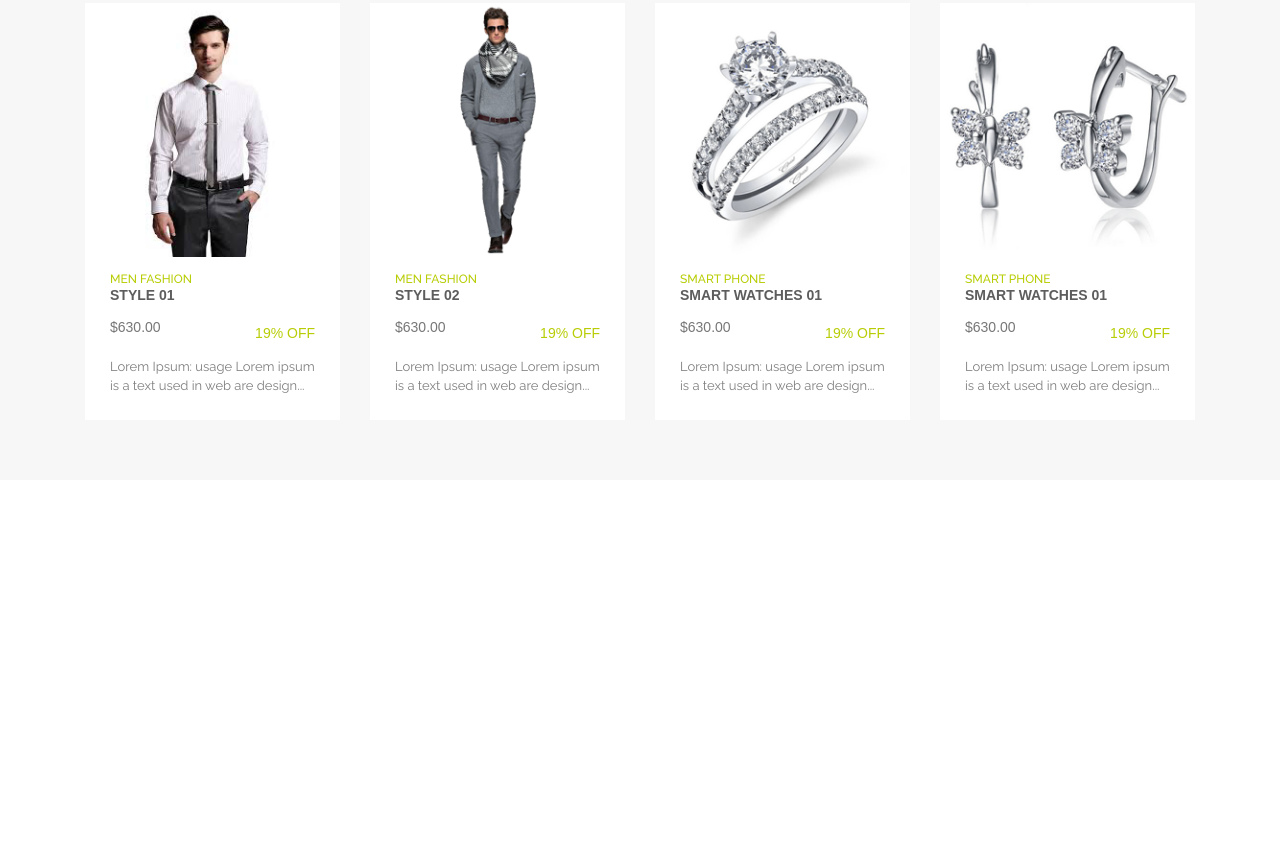
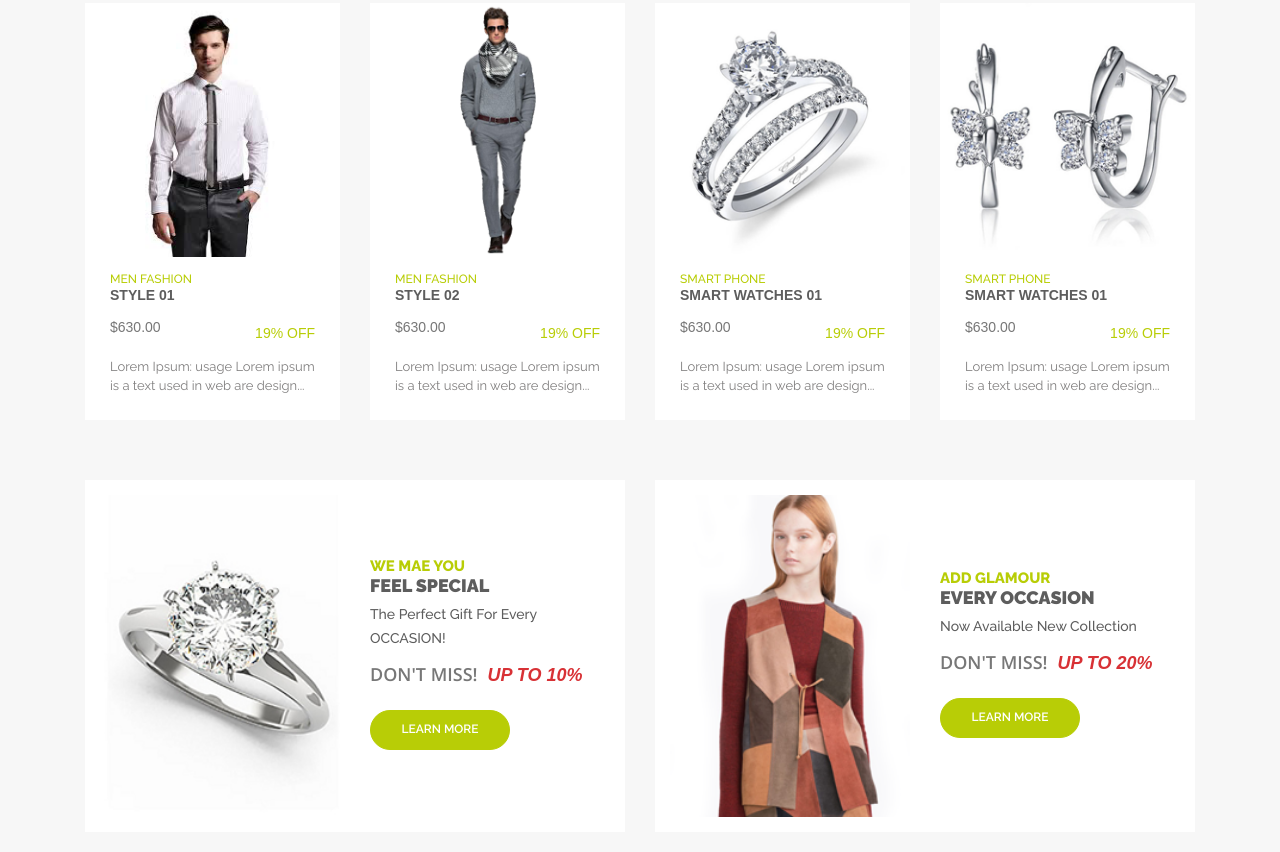
Before and after one commit to Tanmoy2021/2shopesi, a plain HTML site: page index.html in a window 1280 px wide. Shown: the part 1287-2139 px from the top of the page. Before the commit the page ends 1767 px from the top, so only its background shows below. Drawn offline with nearby package versions, Linux system fonts and the light colour scheme.

Commit message:
add small banner
add small banner

```diff
--- a/assets/css/style.css
+++ b/assets/css/style.css
@@ -537,10 +537,11 @@ input[type="button"]::-moz-focus-inner {
 	font-weight: 500;
   }
   .catagory-deals {
-	min-height: 318px;
+	margin-bottom: 20px;
+	min-height: 330px;
   }
   .catagory-deals h3 {
-	font-size: 18px;
+	font-size: 15px;
 	text-transform: uppercase;
 	font-weight: 800;
 	color: #b8cd06;
@@ -552,14 +553,32 @@ input[type="button"]::-moz-focus-inner {
 	font-weight: 900;
 	color: #5d5d5d;
   }
+  .catagory-deals p {
+	font-size: 14px;
+	line-height: 24px;
+	font-weight: 500;
+	color: #5d5d5d;
+  }
   .catagory-deals .price {
 	text-transform: uppercase;
 	padding-bottom: 20px;
 	font-size: 18px;
+	font-weight: 600;
   }
   .catagory-deals .price span {
 	font-size: 18px;
 	padding-left: 10px;
+  }
+  .catagory-deals .banner-offer-price {
+	color: #d83135;
+	font-size: 18px;
+	line-height: 30px;
+	font-weight: 700;
+	font-family: sans-serif;
+	font-style: italic;
+  }
+  .catagory-deals img{
+	  width: 100%;
   }
   .product-grid {
 	position: relative;
--- a/index.html
+++ b/index.html
@@ -775,7 +775,57 @@
 		</div>
         </div>
     </section>
-    <!-- Category Tab End -->
+	<!-- Category Tab End -->
+	<!-- Category Deals Start -->
+	<section style="background:#f7f7f7;">
+		<div class="container">
+			<div class="row">
+				<div class="col-md-6 col-sm-6">
+			<div class="catagory-deals bg-white p-4">
+			<div class="row h-100">
+					<div class="col-md-6 col-sm-6">
+						<a href="#">
+						   <img class="pic-1" src="assets/images/jewelry-smallbaner.png">
+						</a>
+					</div>
+					<div class="col-md-6 col-sm-6 my-auto align-items-center">
+						<h3>WE MAE YOU</h3>
+						<h2>FEEL SPECIAL</h2>
+						<div class="clearfix"></div>
+						<p>The Perfect Gift For Every OCCASION!</p>
+						<div class="price">
+							don't miss!<span class=" banner-offer-price text-uppercase">Up to 10%</span>
+						</div>
+						<button class="text-uppercase btn-brand mb-2">learn more</button>
+					</div>
+				</div>
+				</div>
+			</div>
+			<div class="col-md-6 col-sm-6">
+			<div class="catagory-deals bg-white p-4">
+			<div class="row h-100">
+					<div class="col-md-6 col-sm-6">
+						<a href="#">
+						   <img class="pic-1" src="assets/images/clothes-small-banner.png">
+						</a>
+					</div>
+					<div class="col-md-6 col-sm-6 my-auto align-items-center">
+						<h3>ADD GLAMOUR</h3>
+						<h2>EVERY OCCASION</h2>
+						<div class="clearfix"></div>
+						<p>Now Available New Collection</p>
+						<div class="price">
+							DON'T MISS!<span class=" banner-offer-price text-uppercase">Up to 20%</span>
+						</div>
+						<button class="text-uppercase btn-brand mb-2">learn more</button>
+					</div>
+				</div>
+				</div>
+			</div>
+			</div>
+		</div>
+	</section>
+	<!-- Category Deals End -->
 
 
 
```
Also changed, not shown: assets/images/clothes-small-banner.png (added), assets/images/jewelry-smallbaner.png (added).
